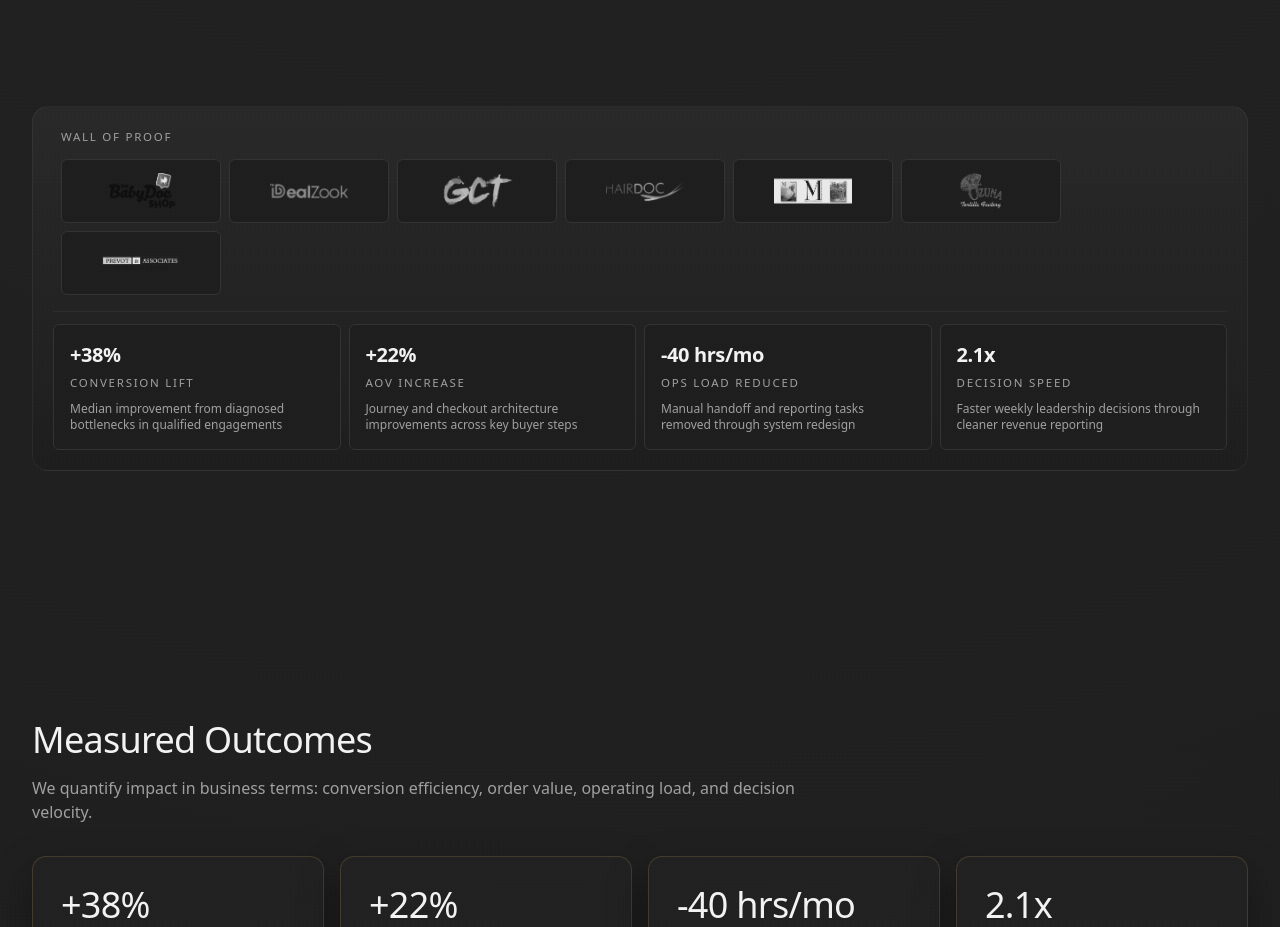
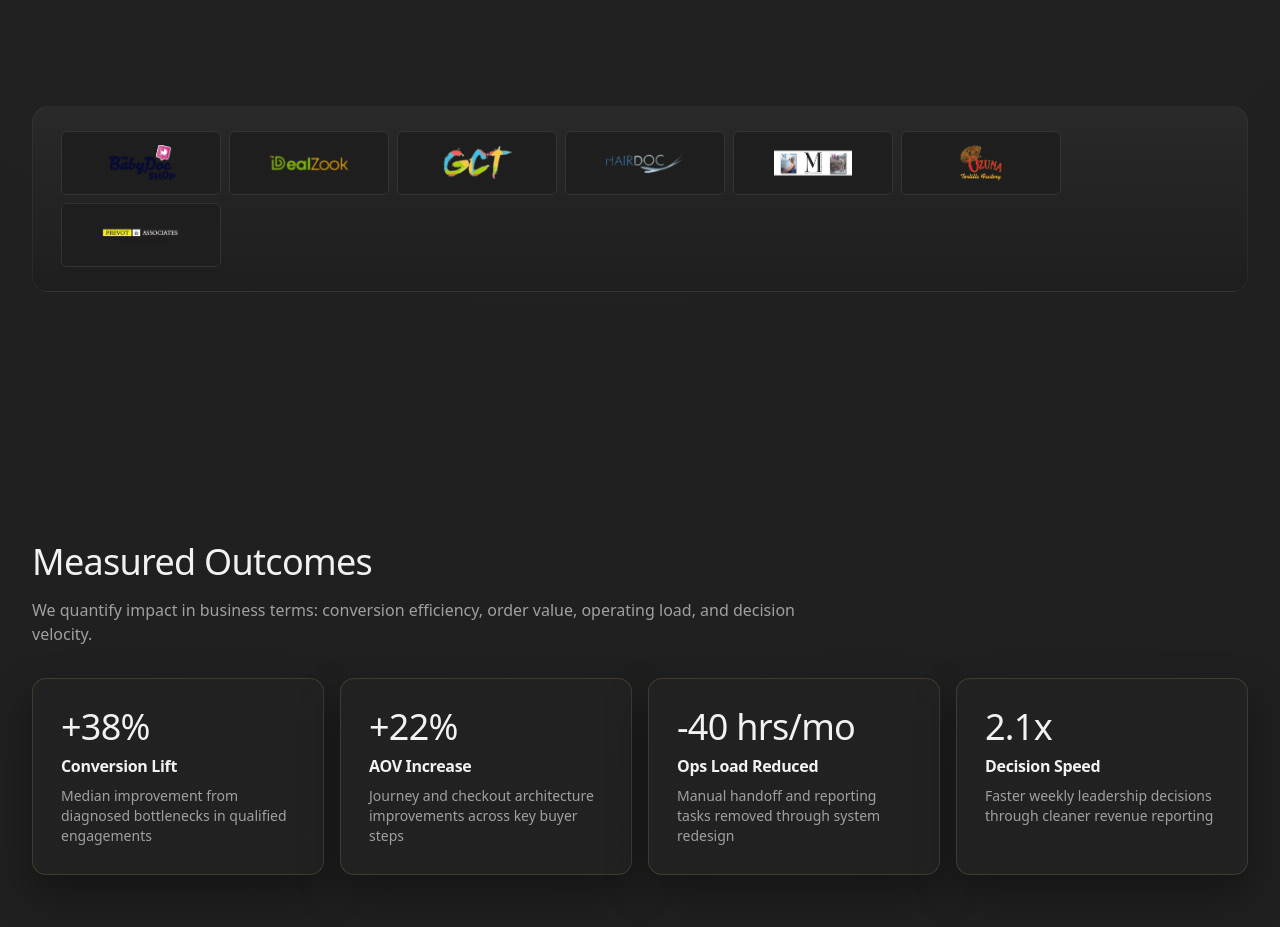
Before and after one commit to smayankthakur/Trinity, a Next.js app: page / in a window 1280 px wide. Shown: the part 2120-3047 px from the top of the page. Built offline with nearby package versions, Linux system fonts and the light colour scheme.

Commit message:
Style update07

```diff
--- a/src/components/sections/results-ticker.tsx
+++ b/src/components/sections/results-ticker.tsx
@@ -1,7 +1,6 @@
 import Image from "next/image";
 import { readdir } from "node:fs/promises";
 import path from "node:path";
-import { homeMetrics } from "@/lib/data/site-data";
 
 async function getClientLogos() {
   const logoDir = path.join(process.cwd(), "public", "assets", "Client");
@@ -34,10 +33,8 @@ export async function ResultsTicker() {
   return (
     <section className="section-wrap pt-0">
       <div className="surface-panel overflow-hidden p-4 md:p-5">
-        <p className="label-precision px-2 text-text-muted">Wall of Proof</p>
-        <div className="mt-3 flex flex-wrap items-center gap-2 border-b border-line/70 px-2 pb-4">
-          {logos.length > 0 ? (
-            logos.map((logo) => (
+        <div className="flex flex-wrap items-center gap-2 px-2 py-1">
+          {logos.map((logo) => (
             <div
               key={logo.fileName}
               className="flex h-16 w-40 items-center justify-center rounded-md border border-line bg-surface px-3 py-2"
@@ -47,26 +44,11 @@ export async function ResultsTicker() {
                 alt={`${logo.label} logo`}
                 width={140}
                 height={36}
-                  className="max-h-9 w-auto object-contain opacity-90 grayscale transition duration-200 hover:opacity-100 hover:grayscale-0"
+                className="max-h-9 w-auto object-contain"
                 loading="lazy"
                 unoptimized
               />
             </div>
-            ))
-          ) : (
-            <p className="px-2 text-sm text-text-muted">No client logos found in /assets/Client.</p>
-          )}
-        </div>
-        <div className="mt-3 flex flex-wrap gap-2 md:flex-nowrap">
-          {homeMetrics.map((metric) => (
-            <article
-              key={metric.label}
-              className="min-w-[14rem] flex-1 rounded-md border border-line bg-surface/80 p-4"
-            >
-              <p className="headline-tight font-heading text-xl font-bold">{metric.value}</p>
-              <p className="label-precision mt-1 text-text-muted">{metric.label}</p>
-              <p className="mt-2 text-xs text-text-muted">{metric.context}</p>
-            </article>
           ))}
         </div>
       </div>
```
Lines whose indentation alone changed are shown as unchanged.
